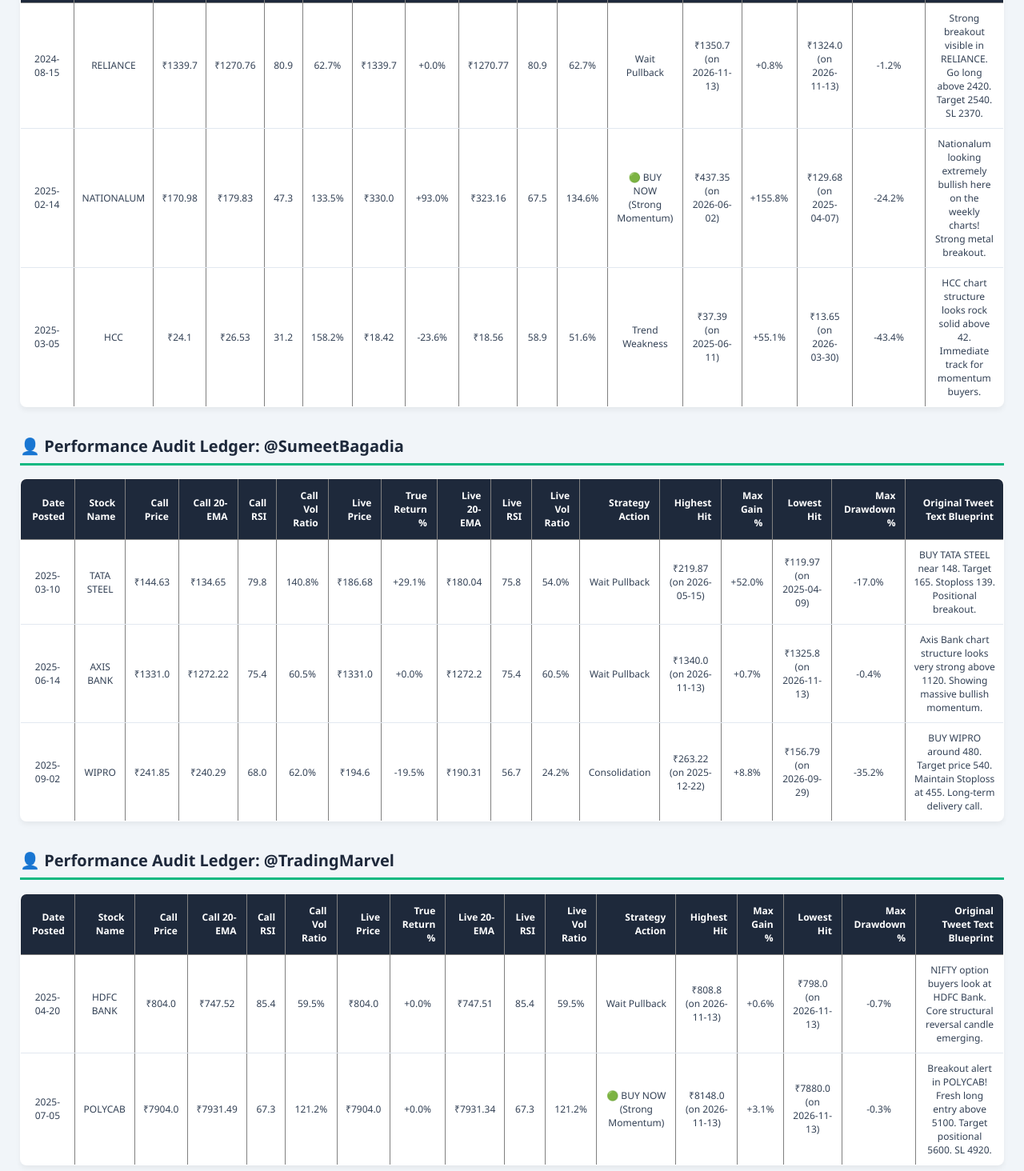
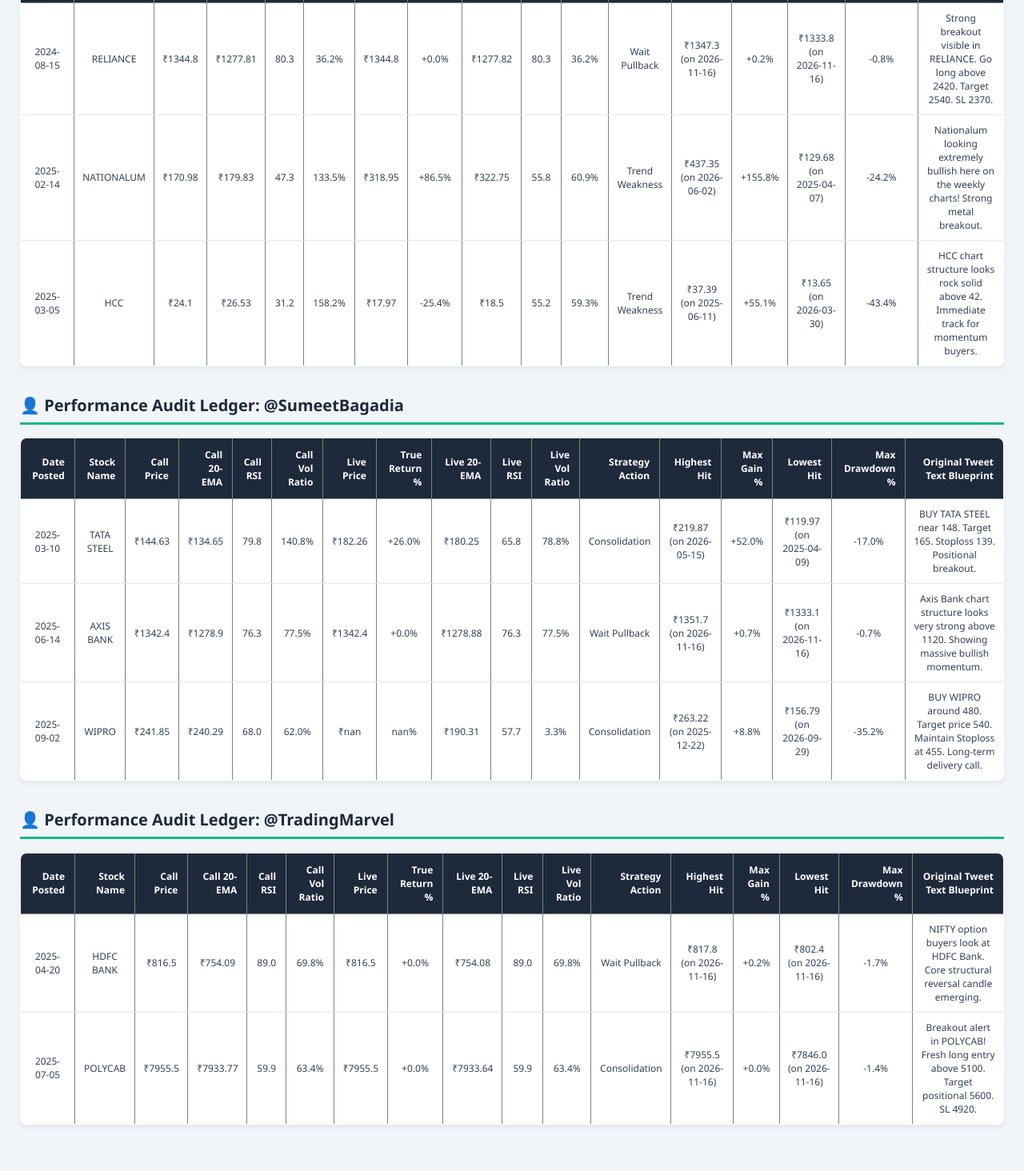
Before and after one commit to SCORPIONRAJA/quant-desk-pipeline, a plain HTML site: page index.html in a window 1280 px wide. Shown: the part 276-1740 px from the top of the page at 80% size. Drawn offline with Linux system fonts and the light colour scheme.

Commit message:
deploy: a625f06c528ebb991ea389376a4f63eb0698d749

```diff
--- a/index.html
+++ b/index.html
@@ -43,20 +43,20 @@
     <tr>
       <td>2024-08-15</td>
       <td>RELIANCE</td>
-      <td>₹1339.7</td>
-      <td>₹1270.76</td>
-      <td>80.9</td>
-      <td>62.7%</td>
-      <td>₹1339.7</td>
+      <td>₹1344.8</td>
+      <td>₹1277.81</td>
+      <td>80.3</td>
+      <td>36.2%</td>
+      <td>₹1344.8</td>
       <td>+0.0%</td>
-      <td>₹1270.77</td>
-      <td>80.9</td>
-      <td>62.7%</td>
+      <td>₹1277.82</td>
+      <td>80.3</td>
+      <td>36.2%</td>
       <td>Wait Pullback</td>
-      <td>₹1350.7 (on 2026-11-13)</td>
-      <td>+0.8%</td>
-      <td>₹1324.0 (on 2026-11-13)</td>
-      <td>-1.2%</td>
+      <td>₹1347.3 (on 2026-11-16)</td>
+      <td>+0.2%</td>
+      <td>₹1333.8 (on 2026-11-16)</td>
+      <td>-0.8%</td>
       <td>Strong breakout visible in RELIANCE. Go long above 2420. Target 2540. SL 2370.</td>
     </tr>
     <tr>
@@ -66,12 +66,12 @@
       <td>₹179.83</td>
       <td>47.3</td>
       <td>133.5%</td>
-      <td>₹330.0</td>
-      <td>+93.0%</td>
-      <td>₹323.16</td>
-      <td>67.5</td>
-      <td>134.6%</td>
-      <td>🟢 BUY NOW (Strong Momentum)</td>
+      <td>₹318.95</td>
+      <td>+86.5%</td>
+      <td>₹322.75</td>
+      <td>55.8</td>
+      <td>60.9%</td>
+      <td>Trend Weakness</td>
       <td>₹437.35 (on 2026-06-02)</td>
       <td>+155.8%</td>
       <td>₹129.68 (on 2025-04-07)</td>
@@ -85,11 +85,11 @@
       <td>₹26.53</td>
       <td>31.2</td>
       <td>158.2%</td>
-      <td>₹18.42</td>
-      <td>-23.6%</td>
-      <td>₹18.56</td>
-      <td>58.9</td>
-      <td>51.6%</td>
+      <td>₹17.97</td>
+      <td>-25.4%</td>
+      <td>₹18.5</td>
+      <td>55.2</td>
+      <td>59.3%</td>
       <td>Trend Weakness</td>
       <td>₹37.39 (on 2025-06-11)</td>
       <td>+55.1%</td>
@@ -128,12 +128,12 @@
       <td>₹134.65</td>
       <td>79.8</td>
       <td>140.8%</td>
-      <td>₹186.68</td>
-      <td>+29.1%</td>
-      <td>₹180.04</td>
-      <td>75.8</td>
-      <td>54.0%</td>
-      <td>Wait Pullback</td>
+      <td>₹182.26</td>
+      <td>+26.0%</td>
+      <td>₹180.25</td>
+      <td>65.8</td>
+      <td>78.8%</td>
+      <td>Consolidation</td>
       <td>₹219.87 (on 2026-05-15)</td>
       <td>+52.0%</td>
       <td>₹119.97 (on 2025-04-09)</td>
@@ -143,20 +143,20 @@
     <tr>
       <td>2025-06-14</td>
       <td>AXIS BANK</td>
-      <td>₹1331.0</td>
-      <td>₹1272.22</td>
-      <td>75.4</td>
-      <td>60.5%</td>
-      <td>₹1331.0</td>
+      <td>₹1342.4</td>
+      <td>₹1278.9</td>
+      <td>76.3</td>
+      <td>77.5%</td>
+      <td>₹1342.4</td>
       <td>+0.0%</td>
-      <td>₹1272.2</td>
-      <td>75.4</td>
-      <td>60.5%</td>
+      <td>₹1278.88</td>
+      <td>76.3</td>
+      <td>77.5%</td>
       <td>Wait Pullback</td>
-      <td>₹1340.0 (on 2026-11-13)</td>
+      <td>₹1351.7 (on 2026-11-16)</td>
       <td>+0.7%</td>
-      <td>₹1325.8 (on 2026-11-13)</td>
-      <td>-0.4%</td>
+      <td>₹1333.1 (on 2026-11-16)</td>
+      <td>-0.7%</td>
       <td>Axis Bank chart structure looks very strong above 1120. Showing massive bullish momentum.</td>
     </tr>
     <tr>
@@ -166,11 +166,11 @@
       <td>₹240.29</td>
       <td>68.0</td>
       <td>62.0%</td>
-      <td>₹194.6</td>
-      <td>-19.5%</td>
+      <td>₹nan</td>
+      <td>nan%</td>
       <td>₹190.31</td>
-      <td>56.7</td>
-      <td>24.2%</td>
+      <td>57.7</td>
+      <td>3.3%</td>
       <td>Consolidation</td>
       <td>₹263.22 (on 2025-12-22)</td>
       <td>+8.8%</td>
@@ -205,39 +205,39 @@
     <tr>
       <td>2025-04-20</td>
       <td>HDFC BANK</td>
-      <td>₹804.0</td>
-      <td>₹747.52</td>
-      <td>85.4</td>
-      <td>59.5%</td>
-      <td>₹804.0</td>
+      <td>₹816.5</td>
+      <td>₹754.09</td>
+      <td>89.0</td>
+      <td>69.8%</td>
+      <td>₹816.5</td>
       <td>+0.0%</td>
-      <td>₹747.51</td>
-      <td>85.4</td>
-      <td>59.5%</td>
+      <td>₹754.08</td>
+      <td>89.0</td>
+      <td>69.8%</td>
       <td>Wait Pullback</td>
-      <td>₹808.8 (on 2026-11-13)</td>
-      <td>+0.6%</td>
-      <td>₹798.0 (on 2026-11-13)</td>
-      <td>-0.7%</td>
+      <td>₹817.8 (on 2026-11-16)</td>
+      <td>+0.2%</td>
+      <td>₹802.4 (on 2026-11-16)</td>
+      <td>-1.7%</td>
       <td>NIFTY option buyers look at HDFC Bank. Core structural reversal candle emerging.</td>
     </tr>
     <tr>
       <td>2025-07-05</td>
       <td>POLYCAB</td>
-      <td>₹7904.0</td>
-      <td>₹7931.49</td>
-      <td>67.3</td>
-      <td>121.2%</td>
-      <td>₹7904.0</td>
+      <td>₹7955.5</td>
+      <td>₹7933.77</td>
+      <td>59.9</td>
+      <td>63.4%</td>
+      <td>₹7955.5</td>
       <td>+0.0%</td>
-      <td>₹7931.34</td>
-      <td>67.3</td>
-      <td>121.2%</td>
-      <td>🟢 BUY NOW (Strong Momentum)</td>
-      <td>₹8148.0 (on 2026-11-13)</td>
-      <td>+3.1%</td>
-      <td>₹7880.0 (on 2026-11-13)</td>
-      <td>-0.3%</td>
+      <td>₹7933.64</td>
+      <td>59.9</td>
+      <td>63.4%</td>
+      <td>Consolidation</td>
+      <td>₹7955.5 (on 2026-11-16)</td>
+      <td>+0.0%</td>
+      <td>₹7846.0 (on 2026-11-16)</td>
+      <td>-1.4%</td>
       <td>Breakout alert in POLYCAB! Fresh long entry above 5100. Target positional 5600. SL 4920.</td>
     </tr>
   </tbody>
```
